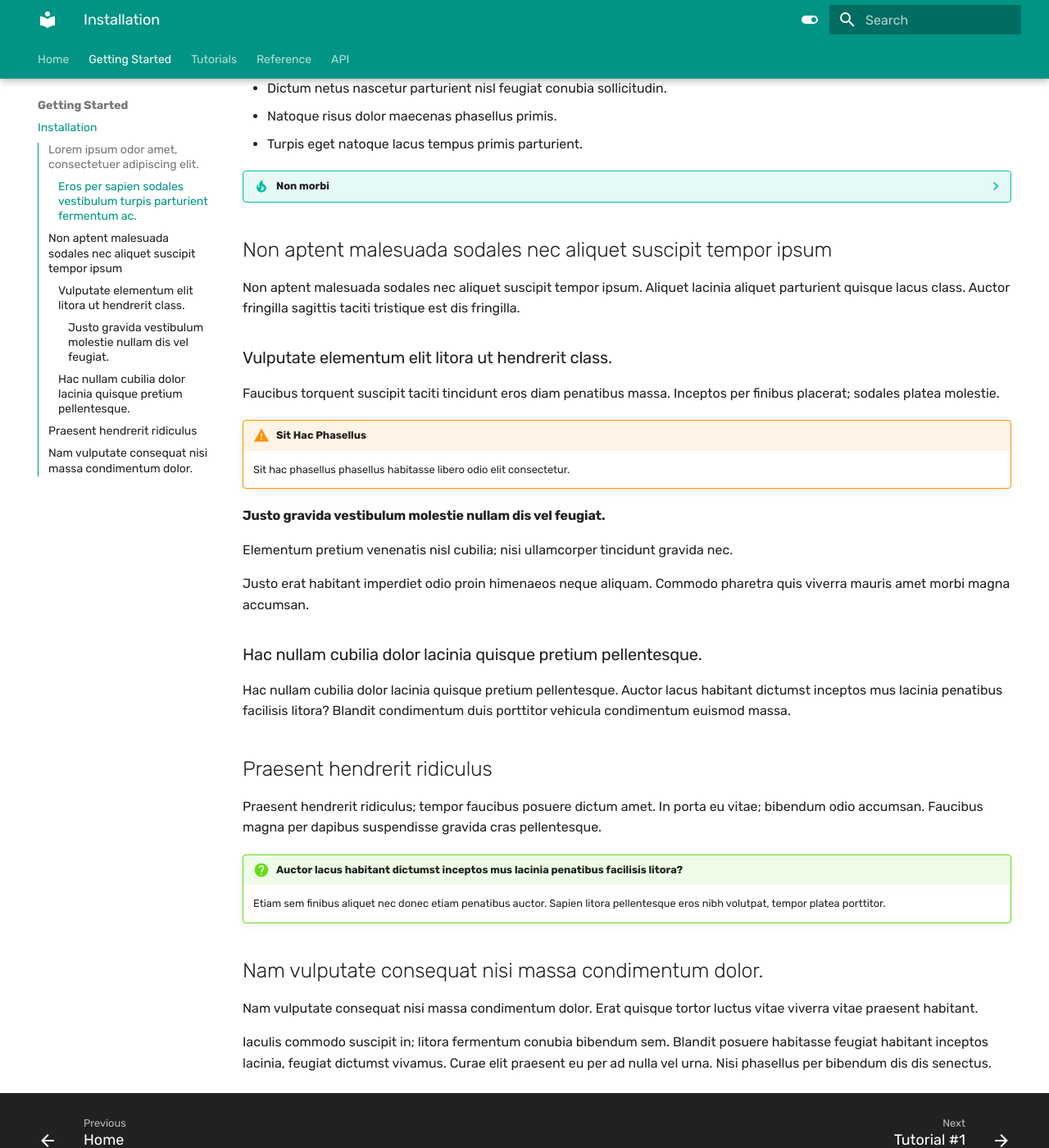
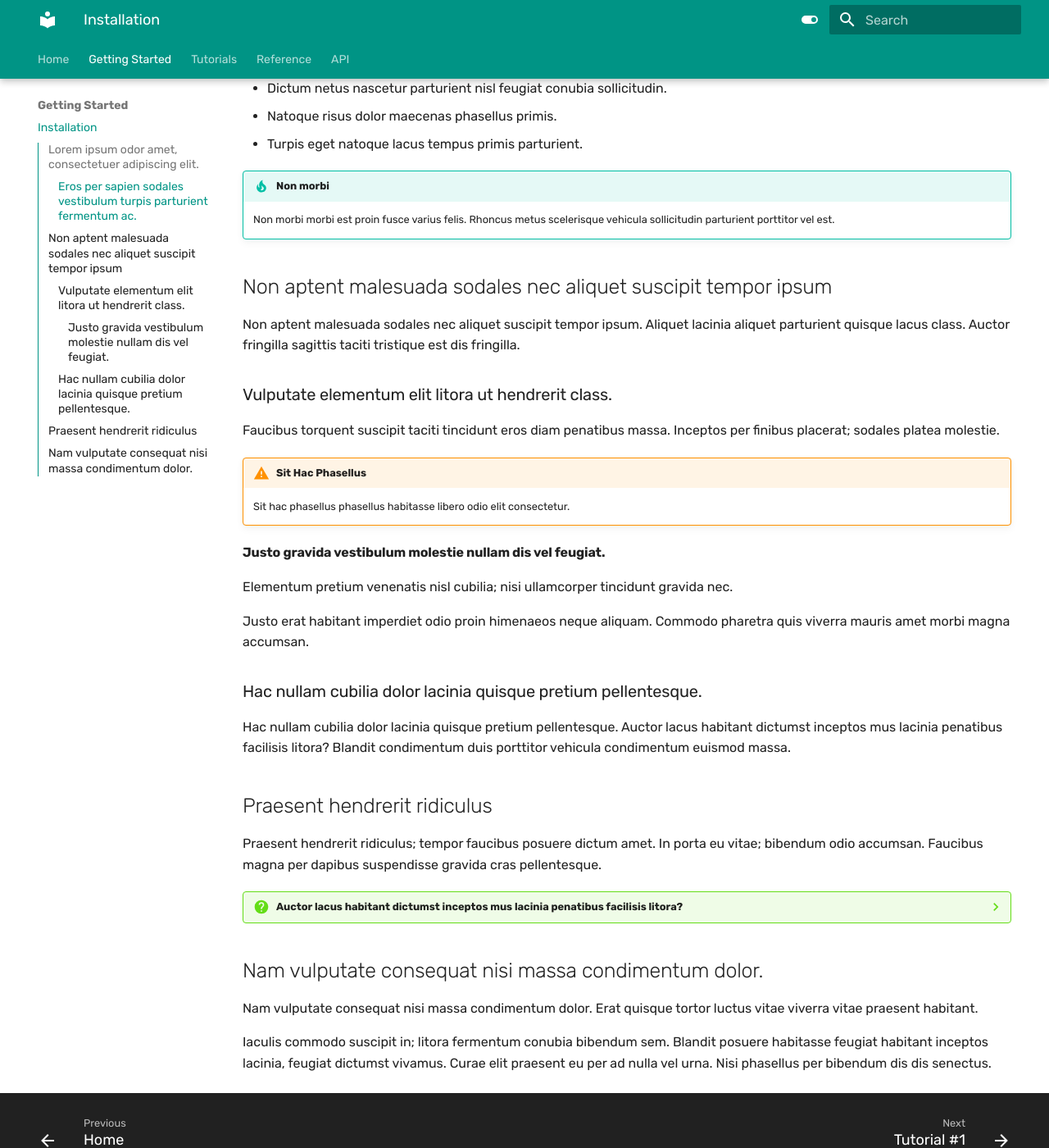
Before and after one commit to alexbrown10/documentation_test, an MkDocs documentation site: the page built from docs/installation.md, in a window 1280 px wide and 1400 px high, scrolled down 386 px. Shown: the whole window at 82% size. Built offline with MkDocs 1.6.1 and Material for MkDocs 9.7.7, drawn with Linux system fonts in a browser that asks for light colours; some web fonts are replaced.

Commit message:
Update installation.md

```diff
--- a/docs/installation.md
+++ b/docs/installation.md
@@ -13,7 +13,7 @@ Lorem ipsum odor amet, consectetuer adipiscing elit. Fames eu augue feugiat ultr
 - Natoque risus dolor maecenas phasellus primis.
 - Turpis eget natoque lacus tempus primis parturient.
 
-??? tip "Non morbi"
+!!! tip "Non morbi"
 
     Non morbi morbi est proin fusce varius felis. Rhoncus metus scelerisque vehicula sollicitudin parturient porttitor vel est.
 
@@ -43,7 +43,7 @@ Hac nullam cubilia dolor lacinia quisque pretium pellentesque. Auctor lacus habi
 
 Praesent hendrerit ridiculus; tempor faucibus posuere dictum amet. In porta eu vitae; bibendum odio accumsan. Faucibus magna per dapibus suspendisse gravida cras pellentesque.
 
-!!! question "Auctor lacus habitant dictumst inceptos mus lacinia penatibus facilisis litora?"
+??? question "Auctor lacus habitant dictumst inceptos mus lacinia penatibus facilisis litora?"
 
     Etiam sem finibus aliquet nec donec etiam penatibus auctor. Sapien litora pellentesque eros nibh volutpat, tempor platea porttitor.
 
```
